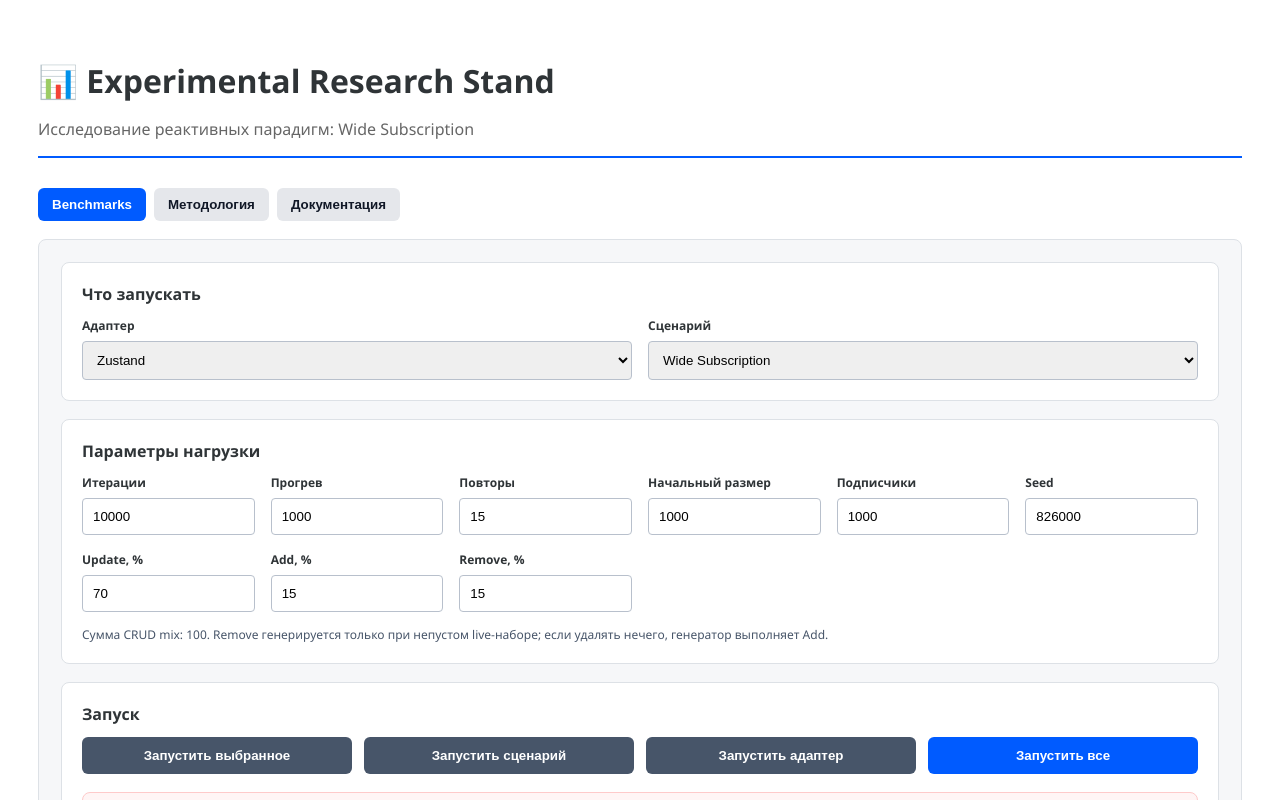
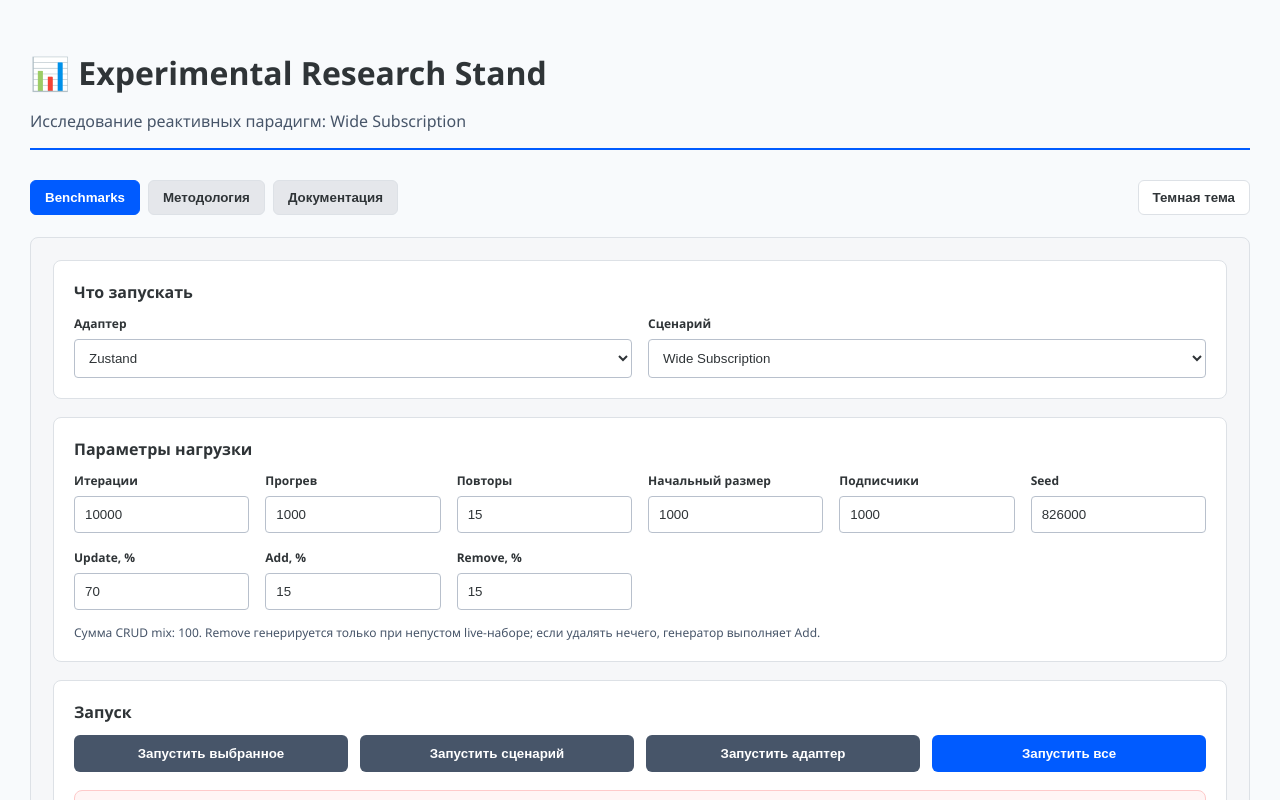
Before and after one commit to ValRoss132/reactive-state-benchmark, a React (Vite) app: page / in a window 1280 px wide. Shown: the top 800 px of the page. Built offline with nearby package versions, Linux system fonts and the light colour scheme.

Commit message:
Add light and dark theme toggle

```diff
--- a/index.html
+++ b/index.html
@@ -5,6 +5,18 @@
     <link rel="icon" href="data:," />
     <meta name="viewport" content="width=device-width, initial-scale=1.0" />
 		<title>reactive-bench</title>
+		<style>
+			html,
+			body,
+			#root {
+				min-height: 100%;
+				margin: 0;
+			}
+
+			body {
+				background: #f8fafc;
+			}
+		</style>
 	</head>
 	<body>
 		<div id="root"></div>
--- a/src/App.tsx
+++ b/src/App.tsx
@@ -57,6 +57,7 @@ const makeDefaultConfig = (): ExperimentConfig => ({
 
 const waitForReact = () => new Promise((resolve) => requestAnimationFrame(resolve))
 type AppTab = 'benchmarks' | 'methodology' | 'documentation'
+type ThemeMode = 'light' | 'dark'
 
 export const App = () => {
 	const [currentScenario, setCurrentScenario] = useState(SCENARIOS[0])
@@ -65,6 +66,7 @@ export const App = () => {
 	)
 	const [config, setConfig] = useState<ExperimentConfig>(makeDefaultConfig)
 	const [activeTab, setActiveTab] = useState<AppTab>('benchmarks')
+	const [themeMode, setThemeMode] = useState<ThemeMode>('light')
 	const [isRunning, setIsRunning] = useState(false)
 	const [progressState, setProgressState] = useState<ProgressState>({
 		phase: 'idle',
@@ -206,9 +208,11 @@ export const App = () => {
 	}
 
 	return (
-		<div style={pageStyle}>
+		<div style={appShellStyle(themeMode)}>
+			<div style={{ ...themeVars[themeMode], ...pageStyle }}>
 				<Header scenarioName={currentScenario.name} />
-			<nav style={tabBarStyle}>
+				<nav style={topBarStyle}>
+					<div style={tabBarStyle}>
 						{[
 							['benchmarks', 'Benchmarks'],
 							['methodology', 'Методология'],
@@ -219,13 +223,28 @@ export const App = () => {
 								onClick={() => setActiveTab(id as AppTab)}
 								style={{
 									...tabButtonStyle,
-							background: activeTab === id ? '#005bff' : '#e5e7eb',
-							color: activeTab === id ? '#fff' : '#111827',
+									background:
+										activeTab === id ? 'var(--accent)' : 'var(--control-bg)',
+									color: activeTab === id ? '#fff' : 'var(--text)',
+									borderColor:
+										activeTab === id ? 'var(--accent)' : 'var(--border)',
 								}}
 							>
 								{label}
 							</button>
 						))}
+					</div>
+					<button
+						type='button'
+						onClick={() =>
+							setThemeMode((current) =>
+								current === 'light' ? 'dark' : 'light',
+							)
+						}
+						style={themeToggleStyle}
+					>
+						{themeMode === 'light' ? 'Темная тема' : 'Светлая тема'}
+					</button>
 				</nav>
 
 				{activeTab === 'benchmarks' && (
@@ -252,8 +271,12 @@ export const App = () => {
 							onRunCurrent={() =>
 								runMatrix('single', [currentAdapter], [currentScenario])
 							}
-						onRunScenario={() => runMatrix('scenario', ADAPTERS, [currentScenario])}
-						onRunAdapter={() => runMatrix('adapter', [currentAdapter], SCENARIOS)}
+							onRunScenario={() =>
+								runMatrix('scenario', ADAPTERS, [currentScenario])
+							}
+							onRunAdapter={() =>
+								runMatrix('adapter', [currentAdapter], SCENARIOS)
+							}
 							onRunAll={() => runMatrix('all', ADAPTERS, SCENARIOS)}
 							onCancel={() => abortRef.current?.abort()}
 							onReset={() => {
@@ -287,27 +310,109 @@ export const App = () => {
 				{activeTab === 'methodology' && <MethodologyView />}
 				{activeTab === 'documentation' && <DocumentationView />}
 			</div>
+		</div>
 	)
 }
+
+const themeVars: Record<ThemeMode, React.CSSProperties & Record<string, string>> = {
+	light: {
+		'--page-bg': '#f8fafc',
+		'--panel-bg': '#f6f7f9',
+		'--surface': '#ffffff',
+		'--surface-muted': '#fbfcfe',
+		'--control-bg': '#e5e7eb',
+		'--table-head': '#f1f5f9',
+		'--progress-track': '#d8dee8',
+		'--text': '#2f3437',
+		'--muted-text': '#475569',
+		'--subtle-text': '#64748b',
+		'--border': '#dde1e6',
+		'--border-soft': '#e5e7eb',
+		'--input-border': '#b8c0cc',
+		'--accent': '#005bff',
+		'--accent-strong': '#005bff',
+		'--button-bg': '#475569',
+		'--muted-button-bg': '#6b7280',
+		'--danger-bg': '#fff5f5',
+		'--danger-border': '#fecaca',
+		'--warning-bg': '#fff4cc',
+		'--warning-border': '#eab308',
+		'--error-bg': '#fee2e2',
+		'--error-border': '#ef4444',
+		'--summary-bg': '#eef6ff',
+		'--summary-border': '#bfdbfe',
+	},
+	dark: {
+		'--page-bg': '#0f172a',
+		'--panel-bg': '#111827',
+		'--surface': '#1e293b',
+		'--surface-muted': '#172033',
+		'--control-bg': '#334155',
+		'--table-head': '#263449',
+		'--progress-track': '#334155',
+		'--text': '#e5e7eb',
+		'--muted-text': '#cbd5e1',
+		'--subtle-text': '#94a3b8',
+		'--border': '#334155',
+		'--border-soft': '#3f4d63',
+		'--input-border': '#475569',
+		'--accent': '#3b82f6',
+		'--accent-strong': '#2563eb',
+		'--button-bg': '#475569',
+		'--muted-button-bg': '#64748b',
+		'--danger-bg': '#3b1518',
+		'--danger-border': '#7f1d1d',
+		'--warning-bg': '#3d2f12',
+		'--warning-border': '#a16207',
+		'--error-bg': '#451a1a',
+		'--error-border': '#dc2626',
+		'--summary-bg': '#172554',
+		'--summary-border': '#1d4ed8',
+	},
+}
+
+const appShellStyle = (themeMode: ThemeMode): React.CSSProperties => ({
+	minHeight: '100vh',
+	background: themeVars[themeMode]['--page-bg'],
+	transition: 'background 160ms ease-out',
+})
 
 const pageStyle: React.CSSProperties = {
 	padding: '30px',
 	maxWidth: '1280px',
 	margin: '0 auto',
 	fontFamily: 'Segoe UI, Roboto, sans-serif',
-	color: '#2f3437',
+	color: 'var(--text)',
+}
+
+const topBarStyle: React.CSSProperties = {
+	display: 'flex',
+	justifyContent: 'space-between',
+	alignItems: 'center',
+	gap: '14px',
+	marginBottom: '22px',
 }
 
 const tabBarStyle: React.CSSProperties = {
 	display: 'flex',
+	flexWrap: 'wrap',
 	gap: '8px',
-	marginBottom: '18px',
 }
 
 const tabButtonStyle: React.CSSProperties = {
 	padding: '9px 14px',
-	border: 'none',
+	border: '1px solid',
 	borderRadius: '6px',
 	fontWeight: 700,
 	cursor: 'pointer',
 }
+
+const themeToggleStyle: React.CSSProperties = {
+	padding: '9px 14px',
+	border: '1px solid var(--border)',
+	borderRadius: '6px',
+	background: 'var(--surface)',
+	color: 'var(--text)',
+	fontWeight: 700,
+	cursor: 'pointer',
+}
--- a/src/components/ControlPanel.tsx
+++ b/src/components/ControlPanel.tsx
@@ -456,16 +456,16 @@ export const ControlPanel: React.FC<ControlPanelProps> = ({
 }
 
 const panelStyle: React.CSSProperties = {
-	background: '#f6f7f9',
+	background: 'var(--panel-bg)',
 	padding: '22px',
 	borderRadius: '8px',
-	border: '1px solid #dde1e6',
+	border: '1px solid var(--border)',
 	marginBottom: '32px',
 }
 
 const sectionStyle: React.CSSProperties = {
-	background: '#fff',
-	border: '1px solid #dde1e6',
+	background: 'var(--surface)',
+	border: '1px solid var(--border)',
 	borderRadius: '8px',
 	padding: '20px',
 	marginBottom: '18px',
@@ -492,7 +492,7 @@ const sectionHeaderStyle: React.CSSProperties = {
 const sectionTextStyle: React.CSSProperties = {
 	margin: 0,
 	fontSize: '12px',
-	color: '#64748b',
+	color: 'var(--subtle-text)',
 }
 
 const choiceGridStyle: React.CSSProperties = {
@@ -521,7 +521,9 @@ const labelStyle: React.CSSProperties = {
 const inputStyle: React.CSSProperties = {
 	padding: '10px',
 	borderRadius: '4px',
-	border: '1px solid #b8c0cc',
+	border: '1px solid var(--input-border)',
+	background: 'var(--surface)',
+	color: 'var(--text)',
 	minWidth: 0,
 }
 
@@ -544,9 +546,9 @@ const dangerZoneStyle: React.CSSProperties = {
 	gap: '16px',
 	marginTop: '18px',
 	padding: '14px',
-	border: '1px solid #fecaca',
+	border: '1px solid var(--danger-border)',
 	borderRadius: '8px',
-	background: '#fff5f5',
+	background: 'var(--danger-bg)',
 }
 
 const baseButtonStyle: React.CSSProperties = {
@@ -560,12 +562,12 @@ const baseButtonStyle: React.CSSProperties = {
 
 const buttonStyle: React.CSSProperties = {
 	...baseButtonStyle,
-	backgroundColor: '#475569',
+	backgroundColor: 'var(--button-bg)',
 }
 
 const primaryButtonStyle: React.CSSProperties = {
 	...baseButtonStyle,
-	backgroundColor: '#005bff',
+	backgroundColor: 'var(--accent-strong)',
 }
 
 const dangerButtonStyle: React.CSSProperties = {
@@ -575,7 +577,7 @@ const dangerButtonStyle: React.CSSProperties = {
 
 const mutedButtonStyle: React.CSSProperties = {
 	...baseButtonStyle,
-	backgroundColor: '#6b7280',
+	backgroundColor: 'var(--muted-button-bg)',
 }
 
 const disabledButtonStyle: React.CSSProperties = {
@@ -585,7 +587,7 @@ const disabledButtonStyle: React.CSSProperties = {
 
 const progressTrackStyle: React.CSSProperties = {
 	height: '12px',
-	background: '#d8dee8',
+	background: 'var(--progress-track)',
 	borderRadius: '999px',
 	overflow: 'hidden',
 }
@@ -613,18 +615,18 @@ const warningStyle: React.CSSProperties = {
 	marginTop: '12px',
 	padding: '10px',
 	borderRadius: '6px',
-	background: '#fff4cc',
-	border: '1px solid #eab308',
+	background: 'var(--warning-bg)',
+	border: '1px solid var(--warning-border)',
 }
 
 const errorStyle: React.CSSProperties = {
 	...warningStyle,
-	background: '#fee2e2',
-	border: '1px solid #ef4444',
+	background: 'var(--error-bg)',
+	border: '1px solid var(--error-border)',
 }
 
 const hintStyle: React.CSSProperties = {
 	marginTop: '14px',
 	fontSize: '12px',
-	color: '#475569',
+	color: 'var(--muted-text)',
 }
--- a/src/components/DocumentationView.tsx
+++ b/src/components/DocumentationView.tsx
@@ -115,16 +115,16 @@ export const DocumentationView: React.FC = () => (
 )
 
 const pageStyle: React.CSSProperties = {
-	background: '#f6f7f9',
-	border: '1px solid #dde1e6',
+	background: 'var(--panel-bg)',
+	border: '1px solid var(--border)',
 	borderRadius: '8px',
 	padding: '22px',
 	lineHeight: 1.6,
 }
 
 const headerStyle: React.CSSProperties = {
-	background: '#fff',
-	border: '1px solid #dde1e6',
+	background: 'var(--surface)',
+	border: '1px solid var(--border)',
 	borderRadius: '8px',
 	padding: '20px',
 	marginBottom: '18px',
@@ -137,12 +137,12 @@ const titleStyle: React.CSSProperties = {
 
 const leadStyle: React.CSSProperties = {
 	margin: 0,
-	color: '#475569',
+	color: 'var(--muted-text)',
 }
 
 const sectionStyle: React.CSSProperties = {
-	background: '#fff',
-	border: '1px solid #dde1e6',
+	background: 'var(--surface)',
+	border: '1px solid var(--border)',
 	borderRadius: '8px',
 	padding: '20px',
 	marginBottom: '18px',
@@ -159,7 +159,7 @@ const tableStyle: React.CSSProperties = {
 }
 
 const tdStyle: React.CSSProperties = {
-	borderTop: '1px solid #e5e7eb',
+	borderTop: '1px solid var(--border-soft)',
 	padding: '10px 8px',
 	verticalAlign: 'top',
 }
@@ -170,8 +170,8 @@ const termCellStyle: React.CSSProperties = {
 }
 
 const codeStyle: React.CSSProperties = {
-	background: '#f1f5f9',
-	border: '1px solid #e2e8f0',
+	background: 'var(--table-head)',
+	border: '1px solid var(--border)',
 	borderRadius: '4px',
 	padding: '2px 5px',
 }
@@ -186,7 +186,7 @@ const definitionStyle: React.CSSProperties = {
 	display: 'grid',
 	gap: '6px',
 	padding: '12px',
-	border: '1px solid #e5e7eb',
+	border: '1px solid var(--border-soft)',
 	borderRadius: '6px',
-	background: '#fbfcfe',
+	background: 'var(--surface-muted)',
 }
--- a/src/components/Header.tsx
+++ b/src/components/Header.tsx
@@ -1,7 +1,9 @@
 export const Header = ({ scenarioName }: { scenarioName: string }) => (
-	<header style={{ borderBottom: '2px solid #005bff', marginBottom: '30px' }}>
+	<header
+		style={{ borderBottom: '2px solid var(--accent)', marginBottom: '30px' }}
+	>
 		<h1 style={{ marginBottom: '10px' }}>📊 Experimental Research Stand</h1>
-		<p style={{ color: '#666' }}>
+		<p style={{ color: 'var(--muted-text)' }}>
 			Исследование реактивных парадигм: {scenarioName}
 		</p>
 	</header>
--- a/src/components/MethodologyView.tsx
+++ b/src/components/MethodologyView.tsx
@@ -143,16 +143,16 @@ export const MethodologyView: React.FC = () => (
 )
 
 const pageStyle: React.CSSProperties = {
-	background: '#f6f7f9',
-	border: '1px solid #dde1e6',
+	background: 'var(--panel-bg)',
+	border: '1px solid var(--border)',
 	borderRadius: '8px',
 	padding: '22px',
 	lineHeight: 1.6,
 }
 
 const headerStyle: React.CSSProperties = {
-	background: '#fff',
-	border: '1px solid #dde1e6',
+	background: 'var(--surface)',
+	border: '1px solid var(--border)',
 	borderRadius: '8px',
 	padding: '20px',
 	marginBottom: '18px',
@@ -165,12 +165,12 @@ const titleStyle: React.CSSProperties = {
 
 const leadStyle: React.CSSProperties = {
 	margin: 0,
-	color: '#475569',
+	color: 'var(--muted-text)',
 }
 
 const sectionStyle: React.CSSProperties = {
-	background: '#fff',
-	border: '1px solid #dde1e6',
+	background: 'var(--surface)',
+	border: '1px solid var(--border)',
 	borderRadius: '8px',
 	padding: '20px',
 	marginBottom: '18px',
@@ -201,21 +201,21 @@ const definitionStyle: React.CSSProperties = {
 	display: 'grid',
 	gap: '6px',
 	padding: '12px',
-	border: '1px solid #e5e7eb',
+	border: '1px solid var(--border-soft)',
 	borderRadius: '6px',
-	background: '#fbfcfe',
+	background: 'var(--surface-muted)',
 }
 
 const codeStyle: React.CSSProperties = {
-	background: '#f1f5f9',
-	border: '1px solid #e2e8f0',
+	background: 'var(--table-head)',
+	border: '1px solid var(--border)',
 	borderRadius: '4px',
 	padding: '2px 5px',
 }
 
 const warningStyle: React.CSSProperties = {
-	background: '#fff7ed',
-	border: '1px solid #fb923c',
+	background: 'var(--warning-bg)',
+	border: '1px solid var(--warning-border)',
 	borderRadius: '8px',
 	padding: '12px',
 	marginTop: '12px',
--- a/src/components/ReportView.tsx
+++ b/src/components/ReportView.tsx
@@ -362,13 +362,14 @@ export const ReportView: React.FC<ReportViewProps> = ({ sessions }) => {
 
 const emptyStyle: React.CSSProperties = {
 	padding: '20px',
-	border: '1px dashed #cbd5e1',
+	border: '1px dashed var(--border)',
 	borderRadius: '8px',
+	background: 'var(--surface)',
 }
 
 const summaryStyle: React.CSSProperties = {
-	background: '#eef6ff',
-	border: '1px solid #bfdbfe',
+	background: 'var(--summary-bg)',
+	border: '1px solid var(--summary-border)',
 	borderRadius: '8px',
 	padding: '20px',
 	marginBottom: '18px',
@@ -405,25 +406,28 @@ const checkboxLabelStyle: React.CSSProperties = {
 
 const selectStyle: React.CSSProperties = {
 	padding: '6px',
-	border: '1px solid #cbd5e1',
+	border: '1px solid var(--input-border)',
 	borderRadius: '4px',
+	background: 'var(--surface)',
+	color: 'var(--text)',
 }
 
 const buttonStyle: React.CSSProperties = {
 	padding: '8px 12px',
 	border: 'none',
 	borderRadius: '6px',
-	background: '#475569',
+	background: 'var(--button-bg)',
 	color: '#fff',
 	fontWeight: 700,
 	cursor: 'pointer',
 }
 
 const sessionStyle: React.CSSProperties = {
-	border: '1px solid #e5e7eb',
+	border: '1px solid var(--border)',
 	borderRadius: '8px',
 	marginBottom: '16px',
 	overflow: 'hidden',
+	background: 'var(--surface)',
 }
 
 const sessionHeaderStyle: React.CSSProperties = {
@@ -433,7 +437,8 @@ const sessionHeaderStyle: React.CSSProperties = {
 	gap: '16px',
 	padding: '14px 16px',
 	border: 'none',
-	background: '#f8fafc',
+	background: 'var(--surface-muted)',
+	color: 'var(--text)',
 	cursor: 'pointer',
 	fontWeight: 700,
 	textAlign: 'left',
@@ -457,7 +462,7 @@ const statusBadgeStyle: React.CSSProperties = {
 
 const captionStyle: React.CSSProperties = {
 	marginTop: 0,
-	color: '#64748b',
+	color: 'var(--subtle-text)',
 	fontSize: '13px',
 }
 
@@ -484,12 +489,12 @@ const tableStyle: React.CSSProperties = {
 const thStyle: React.CSSProperties = {
 	textAlign: 'left',
 	padding: '8px',
-	borderBottom: '1px solid #cbd5e1',
-	background: '#f1f5f9',
+	borderBottom: '1px solid var(--border)',
+	background: 'var(--table-head)',
 }
 
 const tdStyle: React.CSSProperties = {
 	padding: '8px',
-	borderBottom: '1px solid #e5e7eb',
+	borderBottom: '1px solid var(--border-soft)',
 	verticalAlign: 'top',
 }
```
Lines whose indentation alone changed are shown as unchanged.
